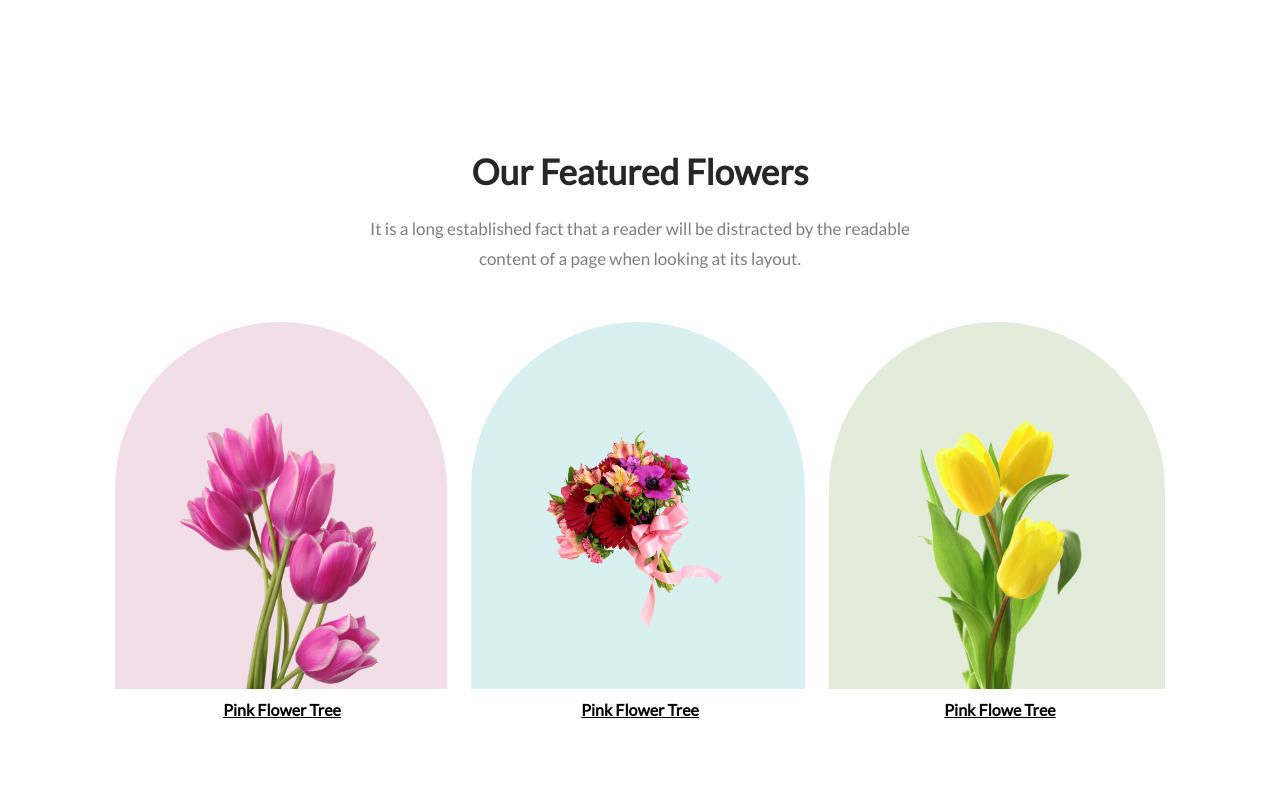
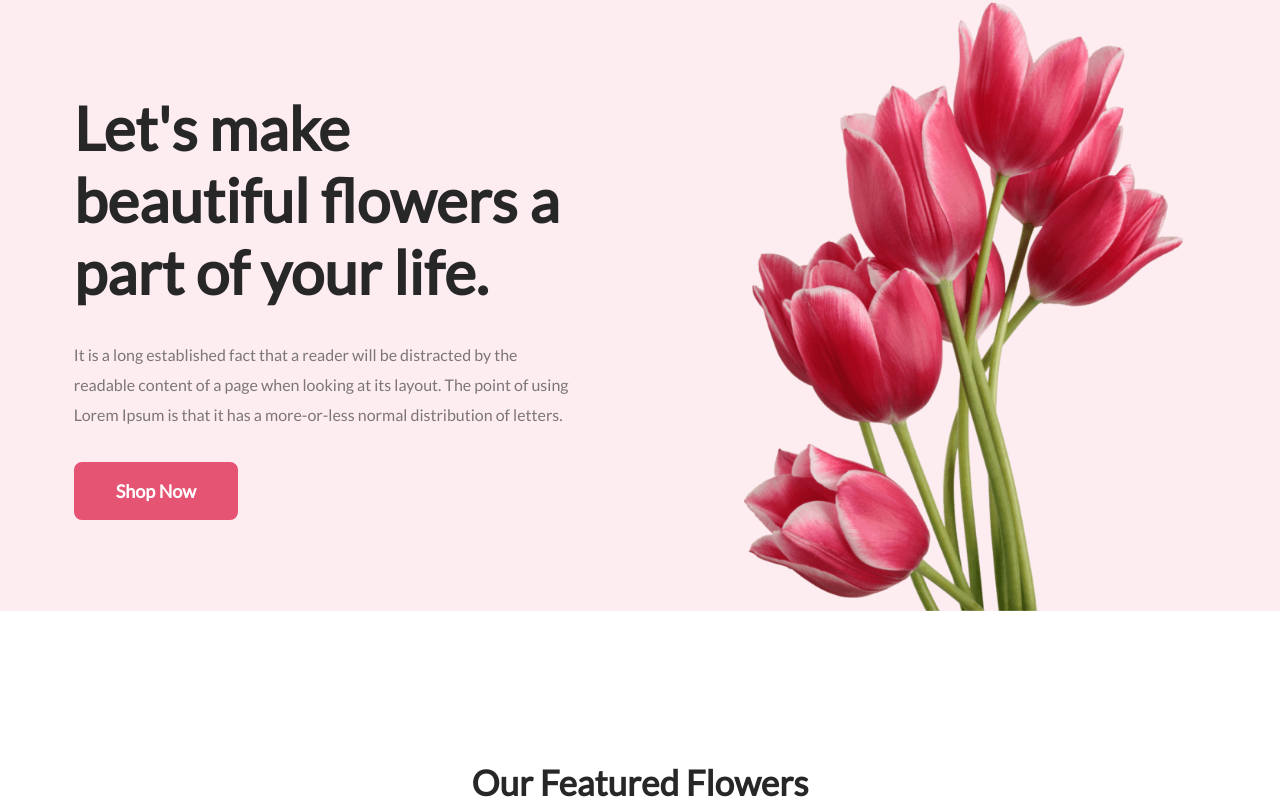
Before and after one commit to Mohammadarifcoding/1st-assignment-project, a plain HTML site: page index.html in a window 1280 px wide. Shown: the top 806 px of the page. Drawn offline with Linux system fonts and the light colour scheme.

Commit message:
Checking to publish in netlify

```diff
--- a/index.html
+++ b/index.html
@@ -14,7 +14,7 @@
   </head>
   <body>
     <!-- Header section started-->
-    <header class="header-section hide">
+    <header class="header-section">
       <!-- The contents under header -->
       <div class="header-text">
         <h1 class="header-text-title">
```
